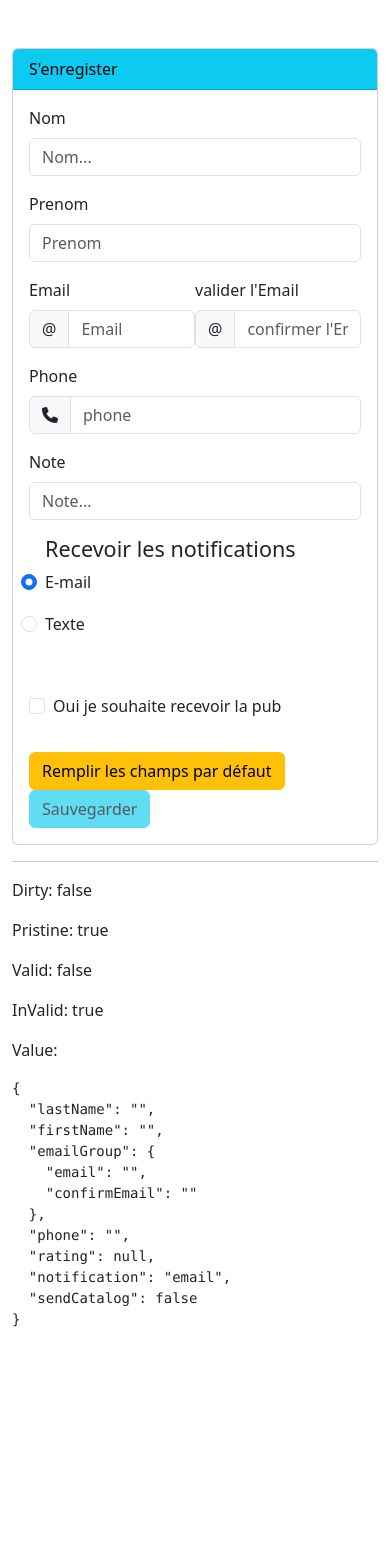
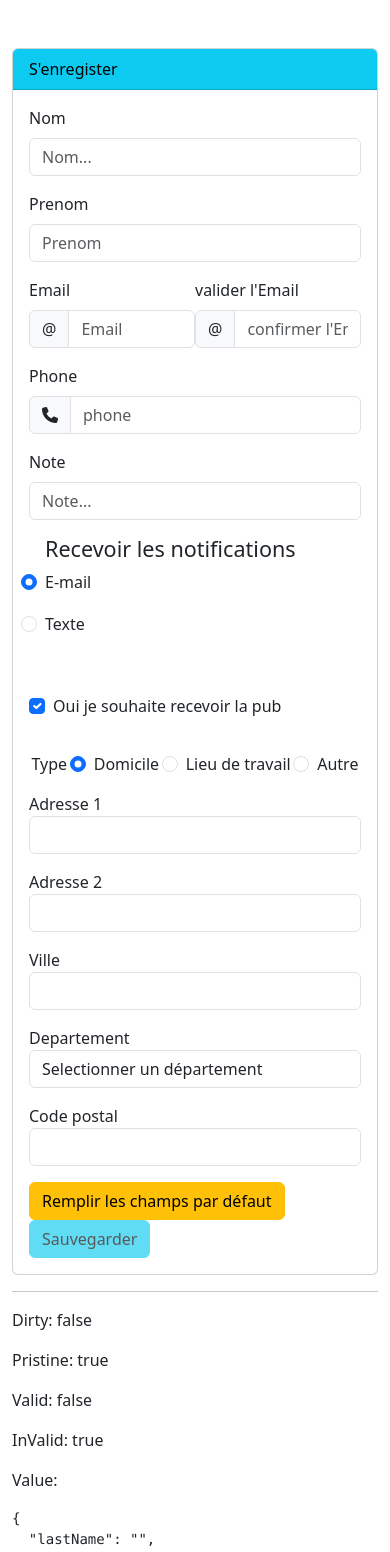
Before and after one commit to mahjoub004/Form-App-Angular, an Angular app: page / in a window 390 px wide. Shown: the top 1552 px of the page. Before the commit the page ends 1346 px from the top, so only its background shows below. Built offline with nearby package versions, Linux system fonts and the light colour scheme.

Commit message:
Dupliquer dynamiquement les champs: FormArray

```diff
--- a/src/app/components/register/register.component.html
+++ b/src/app/components/register/register.component.html
@@ -123,6 +123,7 @@
 
 
       <!-- la deuxieme partie de formulaire  -->
+
       <div class="form-row mb-3">
         <div class="col-md-12">
           <div class="form-check mt-4 pt-3">
@@ -134,43 +135,69 @@
         </div>
       </div>
 
-      <!--
-      <div *ngIf="registerForm.get('sendCatalog')">
+
+     <div *ngIf="registerForm.get('sendCatalog')?.value">
+    <div formArrayName="addresses">
+      <div formGroupName="0">
+        <div class="d-flex justify-content-evenly col-md-4 ">
+          <p>Type</p>
+          <div class="form-check">
+            <input class="form-check-input" type="radio" formControlName="addressType" value="home">
+            <label class="form-check-label" for="flexRadioDefault1">
+              Domicile
+            </label>
+          </div>
+          <div class="form-check">
+            <input class="form-check-input" type="radio" formControlName="addressType"value="work">
+            <label class="form-check-label" for="flexRadioDefault1">
+              Lieu de travail
+            </label>
+          </div>
+          <div class="form-check">
+            <input class="form-check-input" type="radio" formControlName="addressType" value="other">
+            <label class="form-check-label" for="flexRadioDefault1">
+              Autre
+            </label>
+          </div>
+
+        </div>
 
         <div class="form-row mb-3">
           <div class="col-md-6">
             <label for="">Adresse 1</label>
-            <input type="text" class="form-control">
+            <input type="text" class="form-control" formControlName="street1">
           </div>
         </div>
         <div class="form-row mb-3">
           <div class="col-md-6">
             <label for="">Adresse 2</label>
-            <input type="text" class="form-control">
+            <input type="text" class="form-control" formControlName="street2">
           </div>
         </div>
 
         <div class="form-row">
           <div class="col-md-6 mb-3">
             <label for="">Ville</label>
-            <input type="text" class="form-control">
+            <input type="text" class="form-control" formControlName="city">
           </div>
           <div class="col-md-3 mb-3">
             <label for="">Departement</label>
-            <select class="form-control">
+            <select class="form-control" formControlName="state">
               <option value="">Selectionner un département</option>
               <option value="A">A</option>
-              <option value="A">B</option>
-              <option value="A">C</option>
-              <option value="A">D</option>
+              <option value="B">B</option>
+              <option value="C">C</option>
+              <option value="D">D</option>
             </select>
           </div>
           <div class="col-md-3 md-3">
             <label for="">Code postal</label>
-            <input type="number" class="form-control" min="0">
+            <input type="number" class="form-control" min="0" formControlName="zip">
           </div>
         </div>
-      </div>-->
+      </div>
+    </div>
+     </div>
       <!-- button Remplir les champs -->
 
          <!-- button submit -->
--- a/src/app/components/register/register.component.ts
+++ b/src/app/components/register/register.component.ts
@@ -58,14 +58,16 @@ export class RegisterComponent implements OnInit {
       firstName: ['', [Validators.required, Validators.maxLength(20)]], // {value:'indisponible' , disabled: true}
 
       emailGroup: this.formBuilder.group({
-      email: ['', [Validators.required, Validators.email]],
-      confirmEmail: ['', [Validators.required , Validators.email]],
-      } , {validators: emailMatcher}),
+            email: ['', [Validators.required, Validators.email]],
+            confirmEmail: ['', [Validators.required , Validators.email]],
+            } , {validators: emailMatcher}),
 
       phone: ['', [Validators.required, Validators.minLength(4)]],
       rating:[null , ratingRangeValidator(1,5)],
       notification: 'email',
-      sendCatalog: false,
+      sendCatalog: true,
+
+      addresses: this.formBuilder.array([this.createAddressGroup()])
     });
       // recuperer les changements sans la methode (click) ==> niveau HTML
     this.registerForm.get('notification')?.valueChanges.subscribe(value =>{
@@ -76,15 +78,26 @@ export class RegisterComponent implements OnInit {
     emailControl?.valueChanges.pipe(debounceTime(2000)).subscribe( valeur =>{
       console.log(valeur);
       this.setMessage(emailControl)
-
     })
-
   }
 
+  //methode pour restructurer pour pouvoir dupliquer
+  private createAddressGroup(): FormGroup{
+    return this.formBuilder.group({
+      addressType:['home'],
+      street1:[''],
+      street2:[''],
+      city:[''],
+      state:[''],
+      zip:[''],
+  })
+  }
+//
   saveData() {
     console.log(this.registerForm);
     console.log('les valeurs', JSON.stringify(this.registerForm?.value));
   }
+  //
   fillFormData() {
     this.registerForm.setValue({
       firstName: 'Fred',
@@ -110,7 +123,6 @@ export class RegisterComponent implements OnInit {
           (key) => this.validationErrorMrssages[key as 'required']).join(' ');
       }
       console.log(this.errorMsg);
-
   }
 
 }
```
